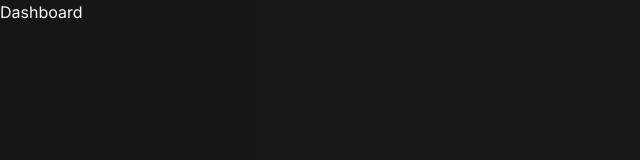
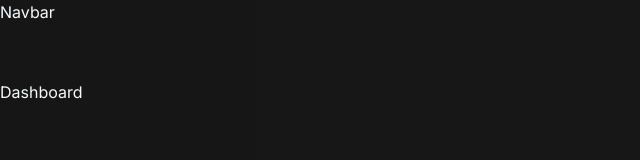
Before and after one commit to DigitalPotential/twitch-clone, a Next.js app: page / in a window 1280 px wide. Shown: the top 160 px of the page, without its empty margins (0-640 px from the left). Built offline with nearby package versions, Linux system fonts and the light colour scheme.

Commit message:
feat: creating layout with navbar

```diff
--- /dev/null
+++ b/app/(browse)/_components/Navbar/index.tsx
@@ -0,0 +1,3 @@
+export const Navbar = () => {
+  return <nav className="fixed top-0 w-full">Navbar</nav>;
+};
--- /dev/null
+++ b/app/(browse)/layout.tsx
@@ -0,0 +1,14 @@
+import { Navbar } from "./_components/Navbar";
+
+const BrowseLayout = ({ children }: { children: React.ReactNode }) => {
+  return (
+    <>
+      <div className="flex h-full pt-20">
+        <Navbar />
+        {children}
+      </div>
+    </>
+  );
+};
+
+export default BrowseLayout;
```
